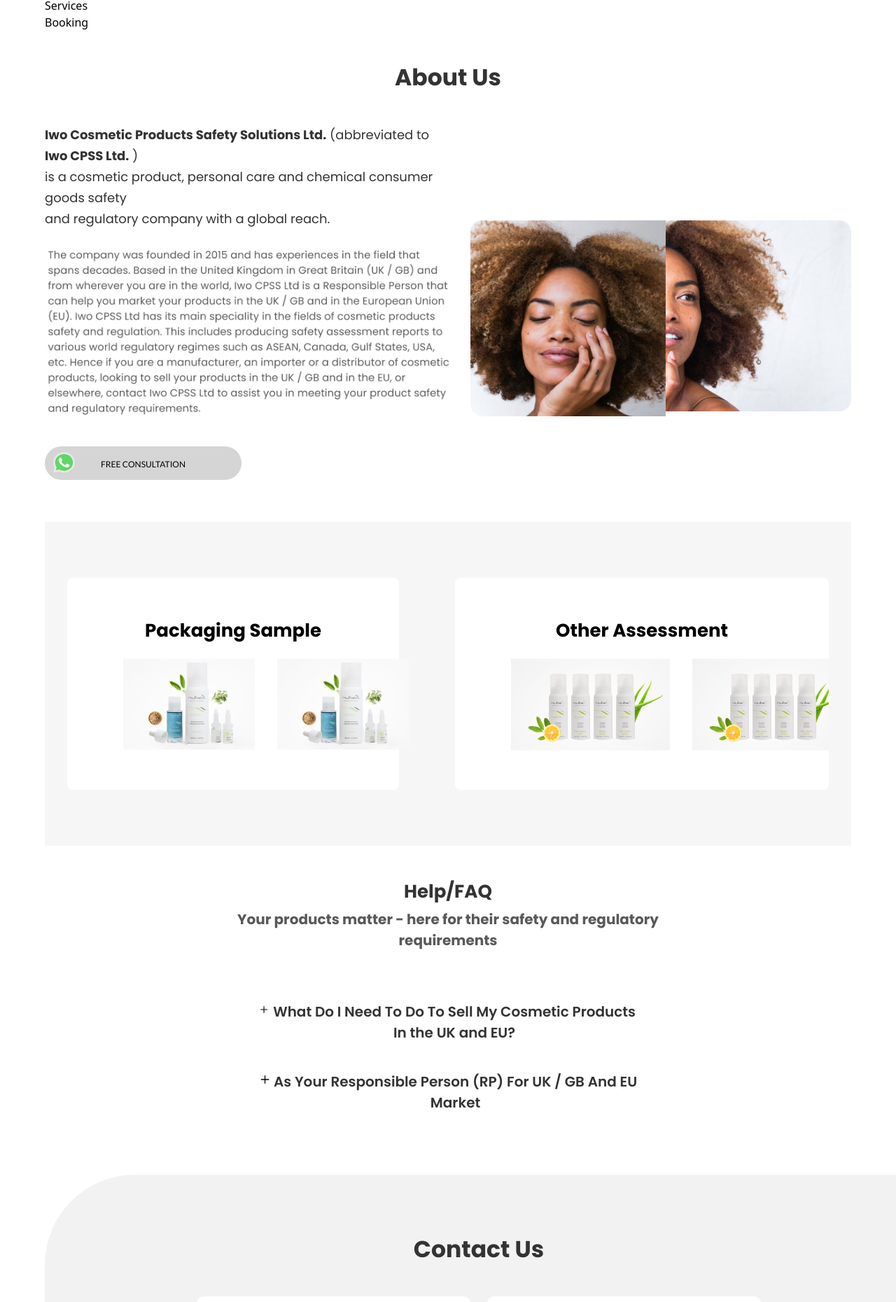
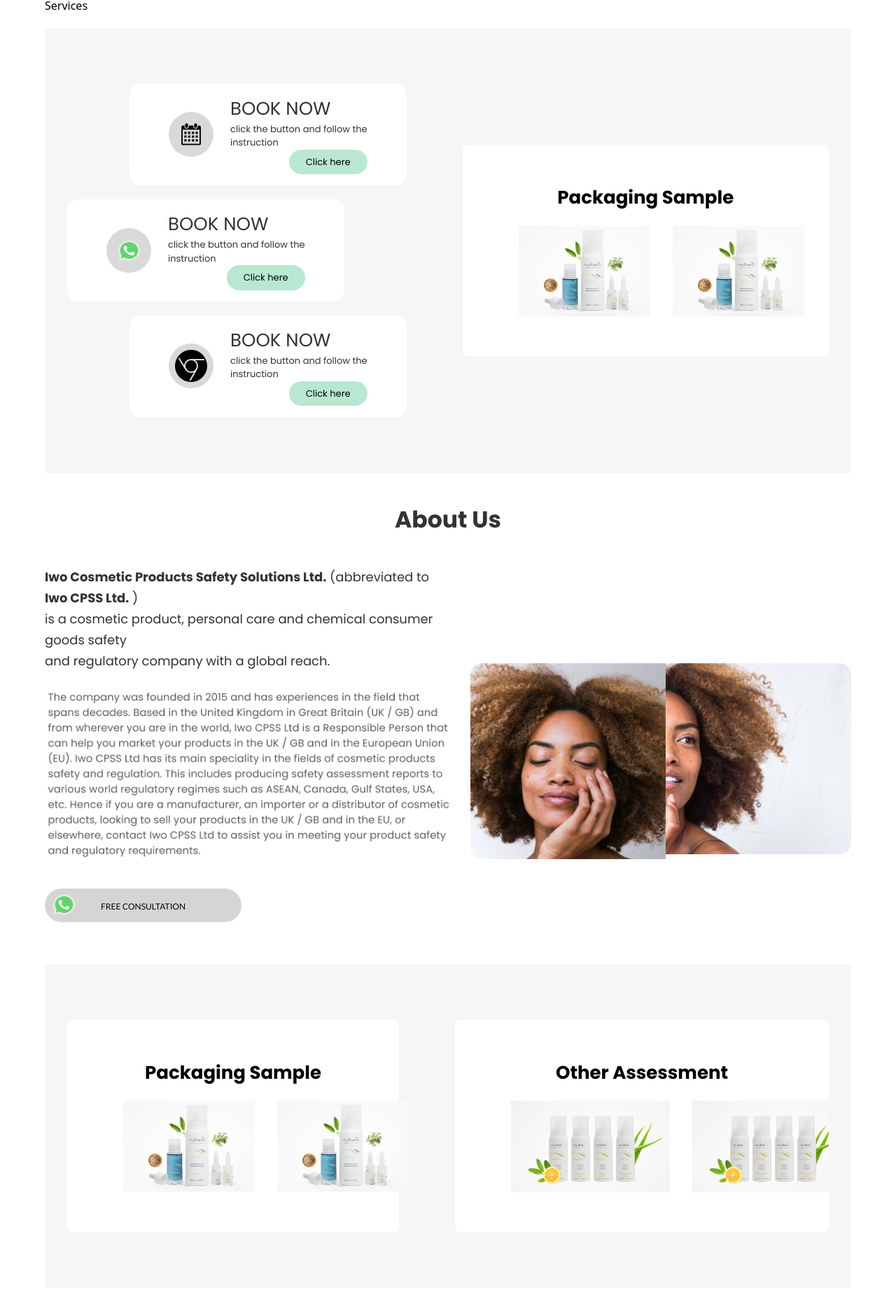
Before and after one commit to MahdiHasan943/cosmetic_website, a Next.js app: page / in a window 1280 px wide. Shown: the part 1114-2975 px from the top of the page at 70% size. Built offline with nearby package versions, Linux system fonts and the light colour scheme; a web font is replaced by a local one.

Commit message:
booking section done

```diff
--- a/components/About.jsx
+++ b/components/About.jsx
@@ -37,7 +37,7 @@
       <div className="bg-[#F6F6F6] px-4 mt-5 sm:px-8 py-20">
 
         <div className="xl:flex justify-center gap-20">
-          <div className="my-5 xl:my-0 bg-white rounded-lg py-14 px-20">
+          <div className="my-5 xl:my-0 bg-white rounded-lg py-14 gm:px-20">
             <p className="text-center font-popping text-[26px] font-bold mb-5">Packaging Sample</p>
           <div className="sm:flex   gap-8 items-center">
           <img className="mx-auto" src="/images/PackagingSlideL.webp" alt="packging" />
@@ -47,7 +47,7 @@
       </div>
         {/* 2 */}
 
-        <div className="bg-white overflow-hidden rounded-lg py-14 px-20">
+        <div className="bg-white overflow-hidden rounded-lg py-14 gm:px-20">
             <p className="text-center font-popping text-[26px] font-bold mb-5">Other Assessment</p>
           <div className="sm:flex   gap-8 items-center">
           <img className="mx-auto" src="/images/packingSlideR.webp" alt="packging" />
--- a/components/Booking.jsx
+++ b/components/Booking.jsx
@@ -2,7 +2,64 @@
 
 const Booking = () => {
   return (
-    <div>Booking</div>
+    <div className='bg-[#F6F6F6] px-4 mt-5 sm:px-8 py-20'>
+
+      <div className="lg:flex w-full justify-center items-center gap-5 lg:gap-20">
+        {/* 1 */}
+        <div className="lg:w-[60%] xl:w-[50%]">
+          {/* 1 verticle */}
+          <div className="sm:flex justify-end">
+            <div className="my-5 gm:flex  gap-6 xl:my-0 bg-white rounded-2xl py-4 items-center px-14">
+              <div className="bg-[#D9D9D9] rounded-full  w-[64px] h-[64px] mb-2 gm:mb-0 flex justify-center items-center">              <img src="/images/calender.webp" alt="calender" />    </div>
+              <div className="">
+                <p className='font-popping text-[26px] text-[#333333]'>BOOK NOW</p>
+                <p className='font-popping my-4 gm:my-0 text-[13px] text-[#333333]'>click the button and follow the <br /> instruction</p>
+                <div className="flex justify-end">
+                  <button className='font-popping bg-[#B8E8D1] rounded-full py-2 text-[13px] px-6'>Click here</button>
+                </div>
+              </div>
+            </div>
+          </div>
+          {/* 2 verticle*/}
+          <div className="sm:flex my-5 w-[100%] justify-start">
+            <div className="my-5 gm:flex  gap-6 xl:my-0 bg-white rounded-2xl py-4 items-center px-14">
+              <div className="bg-[#D9D9D9] rounded-full  w-[64px] h-[64px] mb-2 gm:mb-0 flex justify-center items-center">              <img src="/images/whatApp.svg" alt="whatsapp" />    </div>
+              <div className="">
+                <p className='font-popping text-[26px] text-[#333333]'>BOOK NOW</p>
+                <p className='font-popping my-4 gm:my-0 text-[13px] text-[#333333]'>click the button and follow the <br /> instruction</p>
+                <div className="flex justify-end">
+                  <button className='font-popping bg-[#B8E8D1] rounded-full py-2 text-[13px] px-6'>Click here</button>
+                </div>
+              </div>
+            </div>
+          </div>
+          {/* 3 verticle*/}
+          <div className="sm:flex justify-end">
+            <div className="my-6 gm:flex  gap-6 xl:my-0 bg-white rounded-2xl py-4 items-center px-14">
+              <div className="bg-[#D9D9D9] rounded-full  w-[64px] h-[64px] mb-2 gm:mb-0 flex justify-center items-center">              <img src="/images/chorm.svg" alt="chorm" />    </div>
+              <div className="">
+                <p className='font-popping text-[26px] text-[#333333]'>BOOK NOW</p>
+                <p className='font-popping my-4 gm:my-0 text-[13px] text-[#333333]'>click the button and follow the <br /> instruction</p>
+                <div className="flex justify-end">
+                  <button className='font-popping bg-[#B8E8D1] rounded-full py-2 text-[13px] px-6'>Click here</button>
+                </div>
+              </div>
+            </div>
+          </div>
+
+        </div>
+        {/* 2 */}
+        <div className="my-5 xl:my-0 overflow-hidden bg-white rounded-lg py-14 gm:px-20">
+            <p className="text-center font-popping text-[26px] font-bold mb-5">Packaging Sample</p>
+          <div className="sm:flex   gap-8 items-center">
+          <img className="mx-auto" src="/images/PackagingSlideL.webp" alt="packging" />
+          <img className="mx-auto my-5 sm:my-0" src="/images/PackagingSlideL.webp" alt="packging" />
+
+        </div>
+      </div>
+
+    </div>
+    </div>
   )
 }
 
--- a/components/Contact.jsx
+++ b/components/Contact.jsx
@@ -8,13 +8,13 @@
         <form action="">
 
           <div className="mx-auto text-center px-6 w-full justify-center md:flex gap-6 items-center">
-            <input className='my-4 md:my-0 w-full sm:w-auto sm:px-20   cField' type="text" />
-            <input className='cField w-full sm:w-auto sm:px-20  ' type="text" />
+            <input placeholder='Name' className='my-4 md:my-0 w-full sm:w-auto sm:px-20   cField' type="text" />
+            <input placeholder='Email' className='cField w-full sm:w-auto sm:px-20  ' type="email" />
 
           </div>
           <div className="mx-auto px-6 text-center md:my-5 w-full justify-center md:flex gap-6 items-center">
-            <input className='my-4 w-full sm:w-auto sm:px-20  md:my-0 cField' type="text" />
-            <input className=' cField w-full sm:w-auto sm:px-20  ' type="text" />
+            <input placeholder='Service Interest' className='my-4 w-full sm:w-auto sm:px-20  md:my-0 cField' type="text" />
+            <input placeholder='Message' className=' cField w-full sm:w-auto sm:px-20  ' type="text" />
 
           </div>
           <div className="text-center mx-auto ">
```
Also changed, not shown: public/images/chorm.svg (added).
